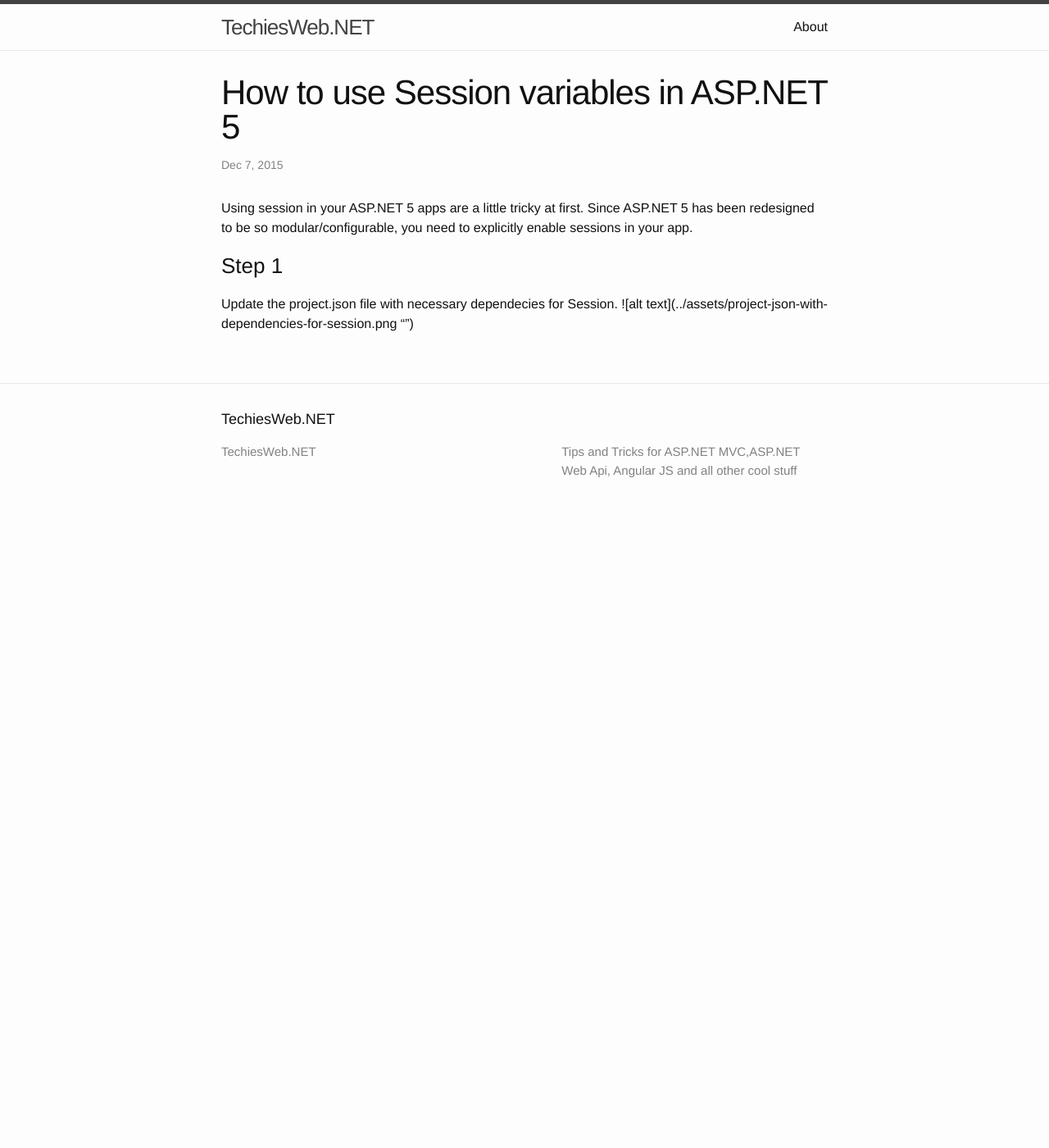
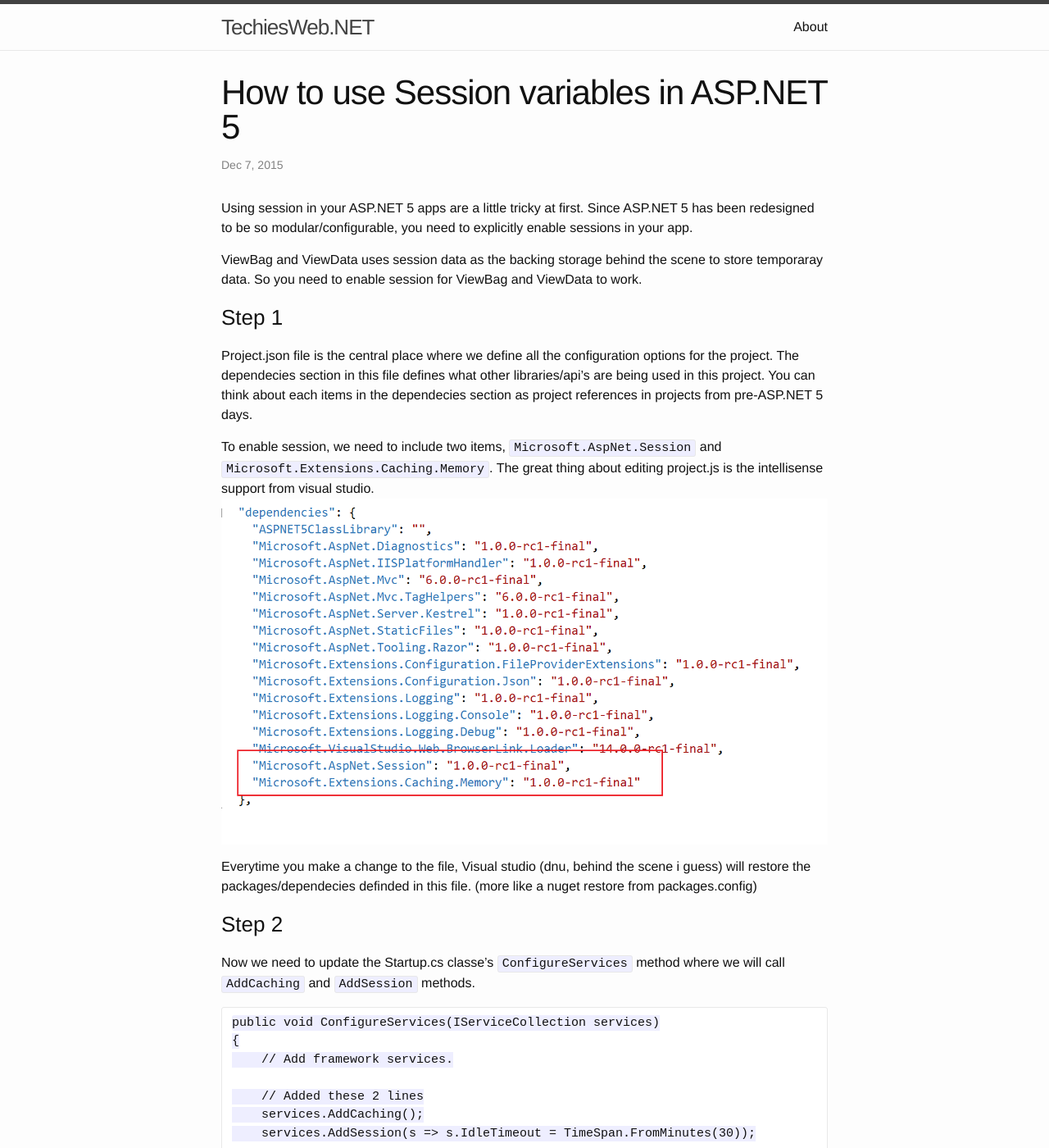
Before and after one commit to kshyju/techiesweb.net, a Jekyll site: the page built from _posts/2015-12-07-session-variables-in-asp-net-5.markdown, in a window 1280 px wide and 1400 px high. Shown: the whole window at 82% size. Built offline with Jekyll 4.4.1, drawn with Linux system fonts in a browser that asks for light colours; some of the changed text lies outside the part shown.

Commit message:
Session in asp.net 5 post
Session in asp.net 5 post

```diff
--- a/_posts/2015-12-07-session-variables-in-asp-net-5.markdown
+++ b/_posts/2015-12-07-session-variables-in-asp-net-5.markdown
@@ -7,9 +7,54 @@ Using session in your ASP.NET 5 apps are a little tricky at first.
 Since ASP.NET 5 has been redesigned to be so modular/configurable, you need to explicitly enable sessions in your app.
 
 
+ViewBag and ViewData uses session data as the backing storage behind the scene to store temporaray data. So you need to enable session for ViewBag and ViewData to work.
 
 
 ### Step 1
+Project.json file is the central place where we define all the configuration options for the project. The dependecies section in this file
+defines what other libraries/api's are being used in this project. You can think about each items in the dependecies section
+ as project references in projects from pre-ASP.NET 5 days.
 
-Update the project.json file with necessary dependecies for Session.
-![alt text](../assets/project-json-with-dependencies-for-session.png "")
+To enable session, we need to include two items, `Microsoft.AspNet.Session` and `Microsoft.Extensions.Caching.Memory`.
+The great thing about editing project.js is the intellisense support from visual studio.
+![project json changes](http://techiesweb.net/assets/project-json-with-dependencies-for-session.png)
+
+Everytime you make a change to the file, Visual studio (dnu, behind the scene i guess) will restore the packages/dependecies definded in this file.
+(more like a nuget restore from packages.config)
+
+
+### Step 2
+Now we need to update the Startup.cs classe's `ConfigureServices` method where we will call `AddCaching` and `AddSession` methods.
+
+
+    public void ConfigureServices(IServiceCollection services)
+    {
+        // Add framework services.
+
+        // Added these 2 lines
+        services.AddCaching();
+        services.AddSession(s => s.IdleTimeout = TimeSpan.FromMinutes(30));
+
+        services.AddMvc();
+    }
+
+
+You can see that i set the session timeout as 30 minutes.
+
+Also we need to update the `Configure` method to call the `UseSession` method on the `IApplicationBuilder` instance
+
+	public void Configure(IApplicationBuilder app, IHostingEnvironment env,
+	                                                  ILoggerFactory loggerFactory)
+	{
+	   // Your other existing code also goes here.
+	   app.UseSession();
+
+	   app.UseMvc(routes =>
+	   {
+	 	routes.MapRoute(
+				name: "default",
+				template: "{controller=Home}/{action=Index}/{id?}");
+	   });
+	}
+
+That is all. You should be good to use session variables (also now viewbag and viewdata too) in your ASP.NET 5 applications.
```
